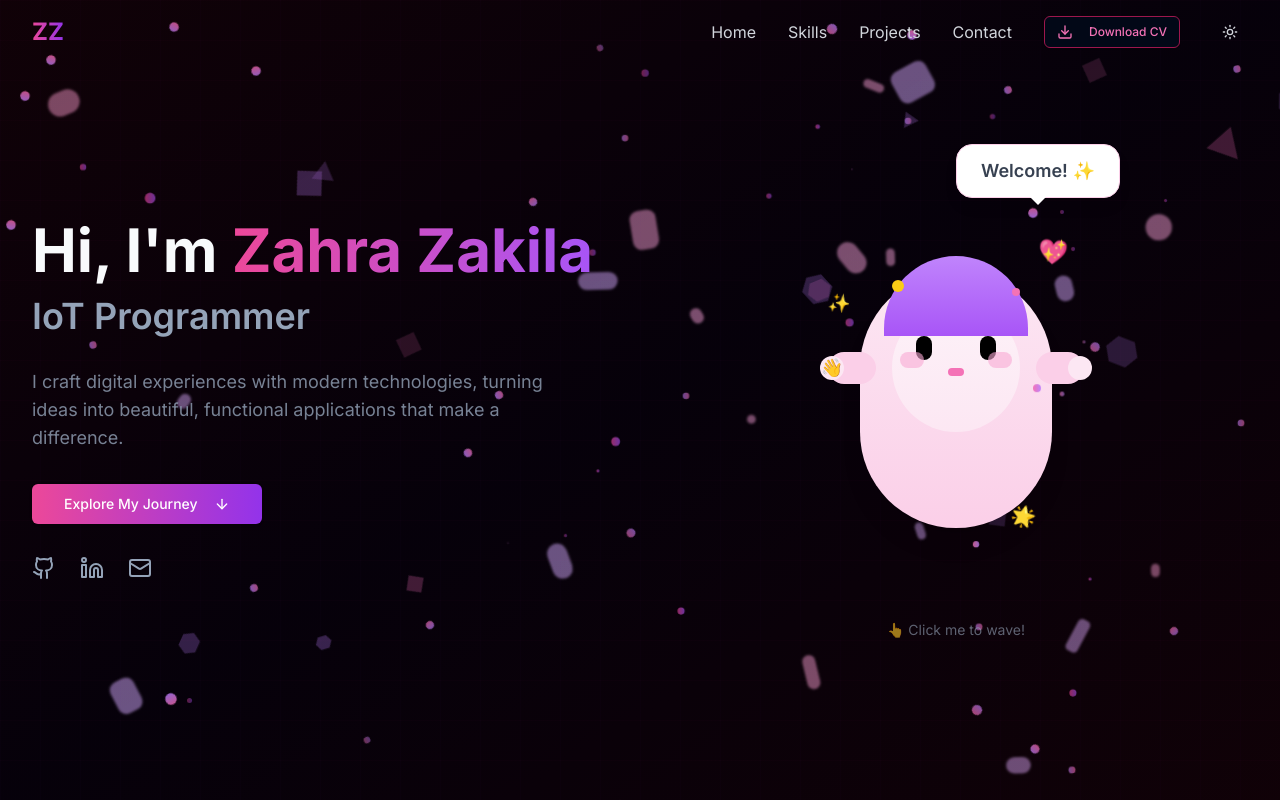
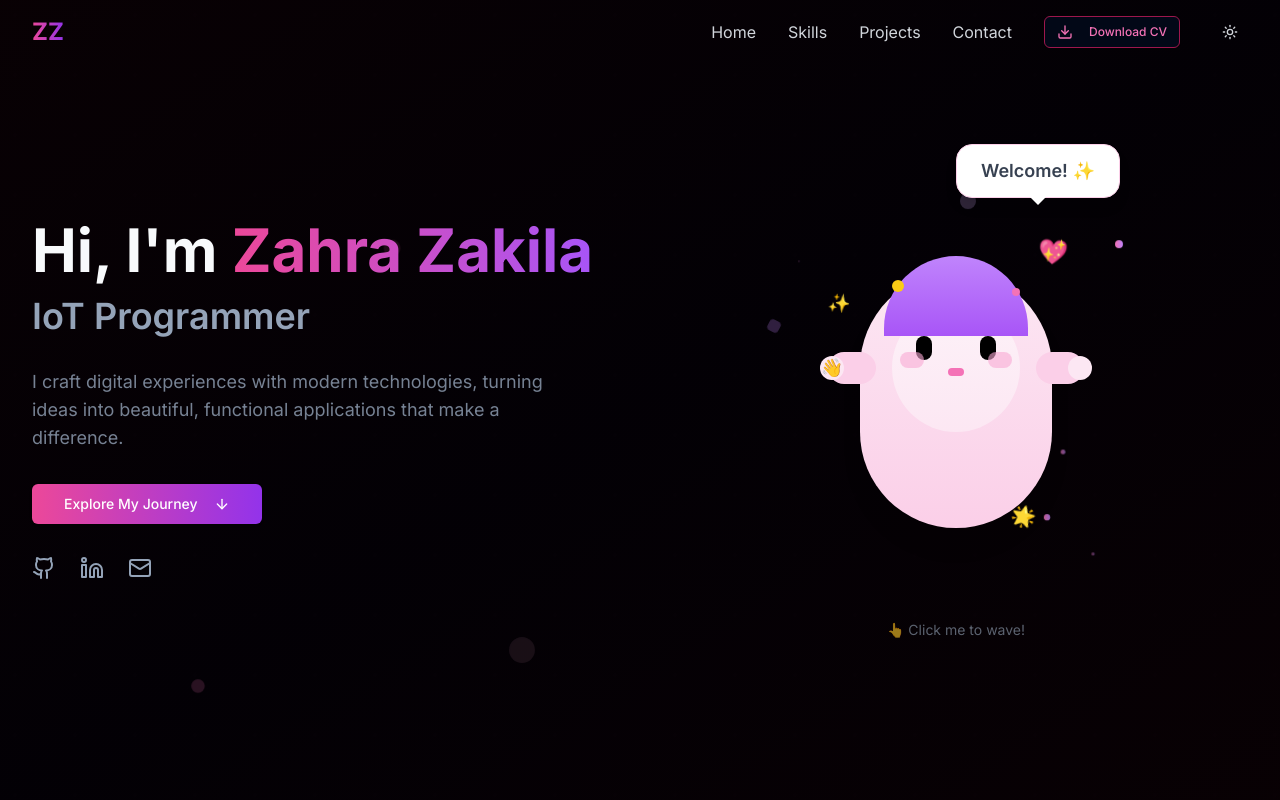
Before and after one commit to zahrazakila/zahra-portfolio, a Next.js app: page / in a window 1280 px wide. Shown: the top 800 px of the page. Built offline with nearby package versions, Linux system fonts and the light colour scheme.

Commit message:
update fitur X / perbaikan bug / dll

```diff
--- a/src/app/components/animated-background.tsx
+++ b/src/app/components/animated-background.tsx
@@ -1,37 +1,7 @@
 "use client"
 
 import type React from "react"
-
-import { motion } from "framer-motion"
 import { useEffect, useState } from "react"
-
-interface FloatingElement {
-  id: number
-  size: string
-  color: string
-  shape: string
-  left: number
-  top: number
-  animationDelay: number
-}
-
-interface GeometricShape {
-  id: number
-  shape: 'triangle' | 'diamond' | 'hexagon'
-  left: number
-  top: number
-  size: number
-  color: string
-  rotation: number
-}
-
-interface PulsingDot {
-  id: number
-  left: number
-  top: number
-  size: number
-  delay: number
-}
 
 interface AnimatedBackgroundProps {
   className?: string
@@ -39,145 +9,16 @@ interface AnimatedBackgroundProps {
 }
 
 export default function AnimatedBackground({ className = "", children }: AnimatedBackgroundProps) {
-  const [floatingElements, setFloatingElements] = useState<FloatingElement[]>([])
-  const [sparkles, setSparkles] = useState<Array<{ id: number; left: number; top: number }>>([])
-  const [glowOrbs, setGlowOrbs] = useState<
-    Array<{
-      id: number
-      left: number
-      top: number
-      width: number
-      height: number
-      color: string
-    }>
-  >([])
-  const [geometricShapes, setGeometricShapes] = useState<GeometricShape[]>([])
-  const [pulsingDots, setPulsingDots] = useState<PulsingDot[]>([])
   const [isClient, setIsClient] = useState(false)
 
   useEffect(() => {
     setIsClient(true)
-
-    // Enhanced floating elements with more variety
-    const elements: FloatingElement[] = []
-    for (let i = 0; i < 30; i++) {
-      elements.push({
-        id: i,
-        size: `w-${2 + Math.floor(Math.random() * 8)} h-${2 + Math.floor(Math.random() * 8)}`,
-        color: Math.random() > 0.6
-          ? "bg-pink-400/70 dark:bg-pink-300/60"
-          : Math.random() > 0.3
-          ? "bg-purple-400/70 dark:bg-purple-300/60"
-          : "bg-gradient-to-br from-pink-400/70 to-purple-400/70",
-        shape: Math.random() > 0.7 ? "rounded-full" : Math.random() > 0.4 ? "rounded-lg" : "rounded-sm rotate-45",
-        left: Math.random() * 100,
-        top: Math.random() * 100,
-        animationDelay: Math.random() * 3,
-      })
-    }
-    setFloatingElements(elements)
-
-    // Enhanced sparkles with more intensity
-    const sparkleElements = []
-    for (let i = 0; i < 40; i++) {
-      sparkleElements.push({
-        id: i,
-        left: Math.random() * 100,
-        top: Math.random() * 100,
-      })
-    }
-    setSparkles(sparkleElements)
-
-    // More vibrant glowing orbs
-    const orbElements = []
-    for (let i = 0; i < 8; i++) {
-      orbElements.push({
-        id: i,
-        left: Math.random() * 100,
-        top: Math.random() * 100,
-        width: 80 + Math.random() * 120,
-        height: 80 + Math.random() * 120,
-        color: Math.random() > 0.5
-          ? "bg-gradient-radial from-pink-400/50 via-pink-300/30 to-transparent"
-          : "bg-gradient-radial from-purple-400/50 via-purple-300/30 to-transparent",
-      })
-    }
-    setGlowOrbs(orbElements)
-
-    // Geometric shapes for modern feel
-    const shapes: GeometricShape[] = []
-    for (let i = 0; i < 15; i++) {
-      shapes.push({
-        id: i,
-        shape: ['triangle', 'diamond', 'hexagon'][Math.floor(Math.random() * 3)] as 'triangle' | 'diamond' | 'hexagon',
-        left: Math.random() * 100,
-        top: Math.random() * 100,
-        size: 15 + Math.random() * 25,
-        color: Math.random() > 0.5 ? 'text-pink-400/60' : 'text-purple-400/60',
-        rotation: Math.random() * 360,
-      })
-    }
-    setGeometricShapes(shapes)
-
-    // Pulsing dots for rhythm
-    const dots: PulsingDot[] = []
-    for (let i = 0; i < 20; i++) {
-      dots.push({
-        id: i,
-        left: Math.random() * 100,
-        top: Math.random() * 100,
-        size: 2 + Math.random() * 4,
-        delay: Math.random() * 2,
-      })
-    }
-    setPulsingDots(dots)
   }, [])
-
-  const renderGeometricShape = (shape: GeometricShape) => {
-    const commonClasses = `${shape.color} opacity-70`
-    const size = shape.size
-
-    switch (shape.shape) {
-      case 'triangle':
-        return (
-          <svg width={size} height={size} viewBox="0 0 24 24" className={commonClasses}>
-            <path d="M12 2 L22 20 L2 20 Z" fill="currentColor" />
-          </svg>
-        )
-      case 'diamond':
-        return (
-          <svg width={size} height={size} viewBox="0 0 24 24" className={commonClasses}>
-            <path d="M12 2 L22 12 L12 22 L2 12 Z" fill="currentColor" />
-          </svg>
-        )
-      case 'hexagon':
-        return (
-          <svg width={size} height={size} viewBox="0 0 24 24" className={commonClasses}>
-            <path d="M17.5 3.5 L22.5 12 L17.5 20.5 L6.5 20.5 L1.5 12 L6.5 3.5 Z" fill="currentColor" />
-          </svg>
-        )
-      default:
-        return null
-    }
-  }
 
   if (!isClient) {
     return (
       <div className={`relative overflow-hidden ${className}`}>
-        <div className="absolute inset-0 opacity-80 mix-blend-overlay z-0">
-          <div
-            className="absolute w-6 h-6 bg-pink-400/60 dark:bg-pink-300/50 rounded-full blur-sm"
-            style={{ left: "20%", top: "30%" }}
-          />
-          <div
-            className="absolute w-4 h-6 bg-purple-400/60 dark:bg-purple-300/50 rounded-lg blur-sm"
-            style={{ left: "70%", top: "60%" }}
-          />
-          <div
-            className="absolute w-6 h-4 bg-gradient-to-br from-pink-400/60 to-purple-400/60 rounded-full blur-sm"
-            style={{ left: "40%", top: "80%" }}
-          />
-        </div>
+        <div className="absolute inset-0 bg-gradient-to-br from-pink-50/20 via-purple-50/10 to-pink-50/20 dark:from-pink-950/10 dark:via-purple-950/5 dark:to-pink-950/10" />
         {children}
       </div>
     )
@@ -185,144 +26,101 @@ export default function AnimatedBackground({ className = "", children }: Animate
 
   return (
     <div className={`relative overflow-hidden ${className}`}>
-      {/* Main background with gradient overlay */}
-      <div className="absolute inset-0 bg-gradient-to-br from-pink-50/30 via-purple-50/20 to-pink-50/30 dark:from-pink-950/20 dark:via-purple-950/10 dark:to-pink-950/20" />
+      {/* Static gradient background */}
+      <div className="absolute inset-0 bg-gradient-to-br from-pink-50/20 via-purple-50/10 to-pink-50/20 dark:from-pink-950/10 dark:via-purple-950/5 dark:to-pink-950/10" />
 
-      <div className="absolute inset-0 opacity-85 mix-blend-overlay pointer-events-none z-0">
-        {/* Enhanced floating elements */}
-        {floatingElements.map((element) => (
-          <motion.div
-            key={element.id}
-            className="absolute"
-            style={{ left: `${element.left}%`, top: `${element.top}%` }}
-            animate={{
-              y: [-30, 30, -30],
-              x: [-15, 15, -15],
-              rotate: [0, 360, 0],
-              scale: [0.8, 1.1, 0.8]
-            }}
-            transition={{
-              duration: 10 + Math.random() * 6,
-              repeat: Number.POSITIVE_INFINITY,
-              ease: "easeInOut",
-              delay: element.animationDelay,
-            }}
-          >
-            <div className={`absolute ${element.size} ${element.color} ${element.shape} blur-[1px] shadow-lg`} />
-          </motion.div>
-        ))}
+      {/* CSS-only animated elements */}
+      <div className="absolute inset-0 opacity-60 pointer-events-none">
+        {/* Floating orbs using CSS animations only */}
+        <div className="absolute w-32 h-32 bg-gradient-radial from-pink-400/30 to-transparent rounded-full blur-xl animate-float-slow"
+             style={{ left: '10%', top: '20%' }} />
+        <div className="absolute w-24 h-24 bg-gradient-radial from-purple-400/30 to-transparent rounded-full blur-xl animate-float-medium"
+             style={{ left: '70%', top: '10%' }} />
+        <div className="absolute w-40 h-40 bg-gradient-radial from-pink-300/20 to-transparent rounded-full blur-2xl animate-float-fast"
+             style={{ left: '50%', top: '60%' }} />
+        <div className="absolute w-28 h-28 bg-gradient-radial from-purple-300/25 to-transparent rounded-full blur-xl animate-float-slow"
+             style={{ left: '20%', top: '70%' }} />
+        <div className="absolute w-36 h-36 bg-gradient-radial from-pink-400/20 to-transparent rounded-full blur-2xl animate-float-medium"
+             style={{ left: '80%', top: '80%' }} />
 
-        {/* Enhanced sparkles with twinkling effect */}
-        {sparkles.map((sparkle) => (
-          <motion.div
-            key={sparkle.id}
-            className="absolute"
-            style={{ left: `${sparkle.left}%`, top: `${sparkle.top}%` }}
-          >
-            <motion.div
-              className="w-2 h-2 bg-gradient-to-r from-pink-400 to-purple-400 rounded-full shadow-sm"
-              animate={{
-                opacity: [0, 1, 0.7, 1, 0],
-                scale: [0, 1.2, 0.8, 1.5, 0],
-                rotate: [0, 180, 360]
-              }}
-              transition={{
-                duration: 3 + Math.random() * 2,
-                repeat: Number.POSITIVE_INFINITY,
-                ease: "easeInOut",
-                delay: Math.random() * 3,
-              }}
-            />
-          </motion.div>
-        ))}
-
-        {/* Enhanced glowing orbs */}
-        {glowOrbs.map((orb) => (
-          <motion.div
-            key={orb.id}
-            className={`absolute rounded-full blur-2xl ${orb.color} shadow-2xl`}
-            style={{
-              left: `${orb.left}%`,
-              top: `${orb.top}%`,
-              width: `${orb.width}px`,
-              height: `${orb.height}px`,
-            }}
-            animate={{
-              scale: [1, 1.3, 0.9, 1.2, 1],
-              opacity: [0.4, 0.8, 0.5, 0.9, 0.4],
-              x: [-20, 20, -20],
-              y: [-10, 10, -10]
-            }}
-            transition={{
-              duration: 6 + Math.random() * 4,
-              repeat: Number.POSITIVE_INFINITY,
-              ease: "easeInOut",
-              delay: Math.random() * 3,
-            }}
-          />
-        ))}
-
-        {/* Geometric shapes */}
-        {geometricShapes.map((shape) => (
-          <motion.div
-            key={shape.id}
-            className="absolute"
-            style={{ left: `${shape.left}%`, top: `${shape.top}%` }}
-            animate={{
-              rotate: [shape.rotation, shape.rotation + 360, shape.rotation],
-              scale: [0.8, 1.2, 0.8],
-              opacity: [0.3, 0.8, 0.3]
-            }}
-            transition={{
-              duration: 12 + Math.random() * 8,
-              repeat: Number.POSITIVE_INFINITY,
-              ease: "easeInOut",
-              delay: Math.random() * 4,
-            }}
-          >
-            {renderGeometricShape(shape)}
-          </motion.div>
-        ))}
-
-        {/* Pulsing dots for rhythm */}
-        {pulsingDots.map((dot) => (
-          <motion.div
-            key={dot.id}
-            className="absolute bg-gradient-to-r from-pink-500/80 to-purple-500/80 rounded-full shadow-sm"
-            style={{
-              left: `${dot.left}%`,
-              top: `${dot.top}%`,
-              width: `${dot.size}px`,
-              height: `${dot.size}px`
-            }}
-            animate={{
-              scale: [1, 1.8, 1],
-              opacity: [0.6, 1, 0.6],
-            }}
-            transition={{
-              duration: 2,
-              repeat: Number.POSITIVE_INFINITY,
-              ease: "easeInOut",
-              delay: dot.delay,
-            }}
-          />
-        ))}
+        {/* Simple geometric shapes */}
+        <div className="absolute w-4 h-4 bg-pink-400/40 rounded-full animate-pulse-slow"
+             style={{ left: '30%', top: '30%' }} />
+        <div className="absolute w-3 h-3 bg-purple-400/40 rounded-sm rotate-45 animate-spin-slow"
+             style={{ left: '60%', top: '40%' }} />
+        <div className="absolute w-5 h-5 bg-pink-300/30 rounded-full animate-pulse-fast"
+             style={{ left: '40%', top: '80%' }} />
+        <div className="absolute w-4 h-4 bg-purple-300/35 rounded-lg animate-bounce-slow"
+             style={{ left: '75%', top: '25%' }} />
+        <div className="absolute w-3 h-3 bg-pink-400/45 rounded-full animate-pulse-medium"
+             style={{ left: '15%', top: '85%' }} />
       </div>
 
-      {/* Subtle grid overlay for modern tech feel */}
-      <div className="absolute inset-0 opacity-20 pointer-events-none z-0">
+      {/* Subtle pattern overlay */}
+      <div className="absolute inset-0 opacity-10 pointer-events-none">
         <div className="w-full h-full"
              style={{
-               backgroundImage: `
-                 linear-gradient(rgba(236, 72, 153, 0.1) 1px, transparent 1px),
-                 linear-gradient(90deg, rgba(147, 51, 234, 0.1) 1px, transparent 1px)
-               `,
-               backgroundSize: '40px 40px'
+               backgroundImage: `radial-gradient(circle at 25% 25%, rgba(236, 72, 153, 0.1) 2px, transparent 2px)`,
+               backgroundSize: '60px 60px'
              }}
         />
       </div>
 
       {children}
+
+      <style jsx>{`
+        @keyframes float-slow {
+          0%, 100% { transform: translateY(0px) translateX(0px); }
+          33% { transform: translateY(-20px) translateX(10px); }
+          66% { transform: translateY(10px) translateX(-5px); }
+        }
+
+        @keyframes float-medium {
+          0%, 100% { transform: translateY(0px) translateX(0px); }
+          50% { transform: translateY(-15px) translateX(15px); }
+        }
+
+        @keyframes float-fast {
+          0%, 100% { transform: translateY(0px) translateX(0px); }
+          25% { transform: translateY(-10px) translateX(-10px); }
+          50% { transform: translateY(5px) translateX(10px); }
+          75% { transform: translateY(-5px) translateX(-5px); }
+        }
+
+        @keyframes pulse-slow {
+          0%, 100% { opacity: 0.3; transform: scale(1); }
+          50% { opacity: 0.6; transform: scale(1.1); }
+        }
+
+        @keyframes pulse-medium {
+          0%, 100% { opacity: 0.4; transform: scale(1); }
+          50% { opacity: 0.7; transform: scale(1.2); }
+        }
+
+        @keyframes pulse-fast {
+          0%, 100% { opacity: 0.2; transform: scale(1); }
+          50% { opacity: 0.5; transform: scale(1.3); }
+        }
+
+        @keyframes spin-slow {
+          from { transform: rotate(0deg); }
+          to { transform: rotate(360deg); }
+        }
+
+        @keyframes bounce-slow {
+          0%, 100% { transform: translateY(0); }
+          50% { transform: translateY(-10px); }
+        }
+
+        .animate-float-slow { animation: float-slow 8s ease-in-out infinite; }
+        .animate-float-medium { animation: float-medium 6s ease-in-out infinite; }
+        .animate-float-fast { animation: float-fast 4s ease-in-out infinite; }
+        .animate-pulse-slow { animation: pulse-slow 4s ease-in-out infinite; }
+        .animate-pulse-medium { animation: pulse-medium 3s ease-in-out infinite; }
+        .animate-pulse-fast { animation: pulse-fast 2s ease-in-out infinite; }
+        .animate-spin-slow { animation: spin-slow 12s linear infinite; }
+        .animate-bounce-slow { animation: bounce-slow 3s ease-in-out infinite; }
+      `}</style>
     </div>
   )
 }
```
